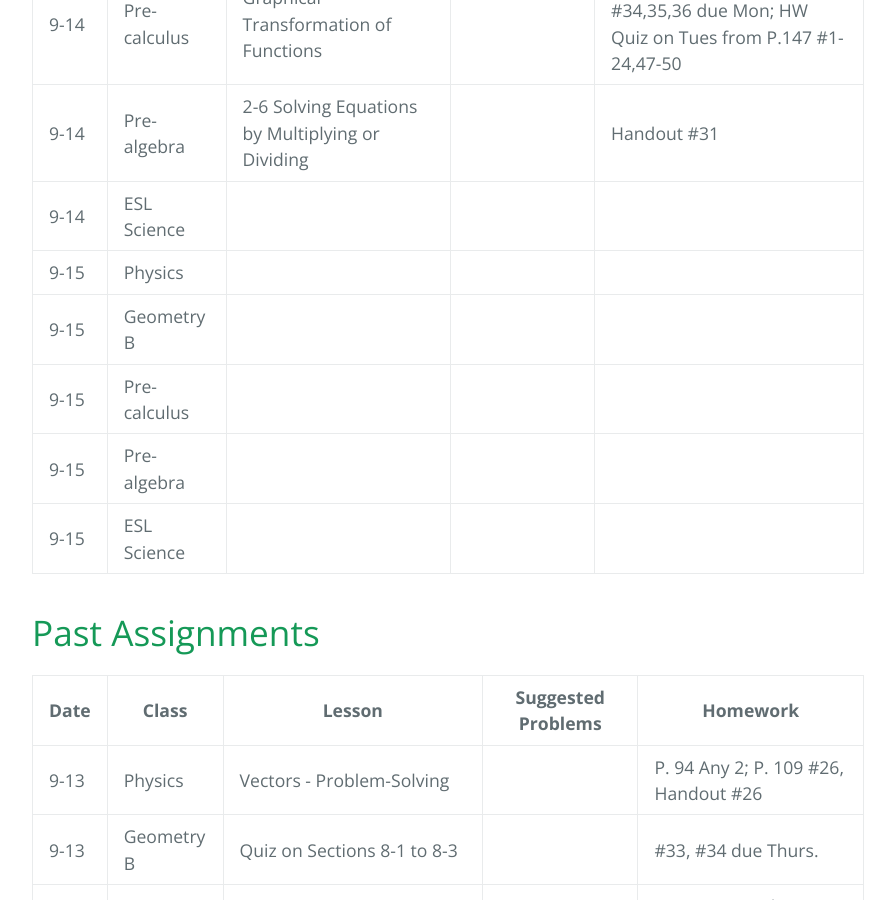
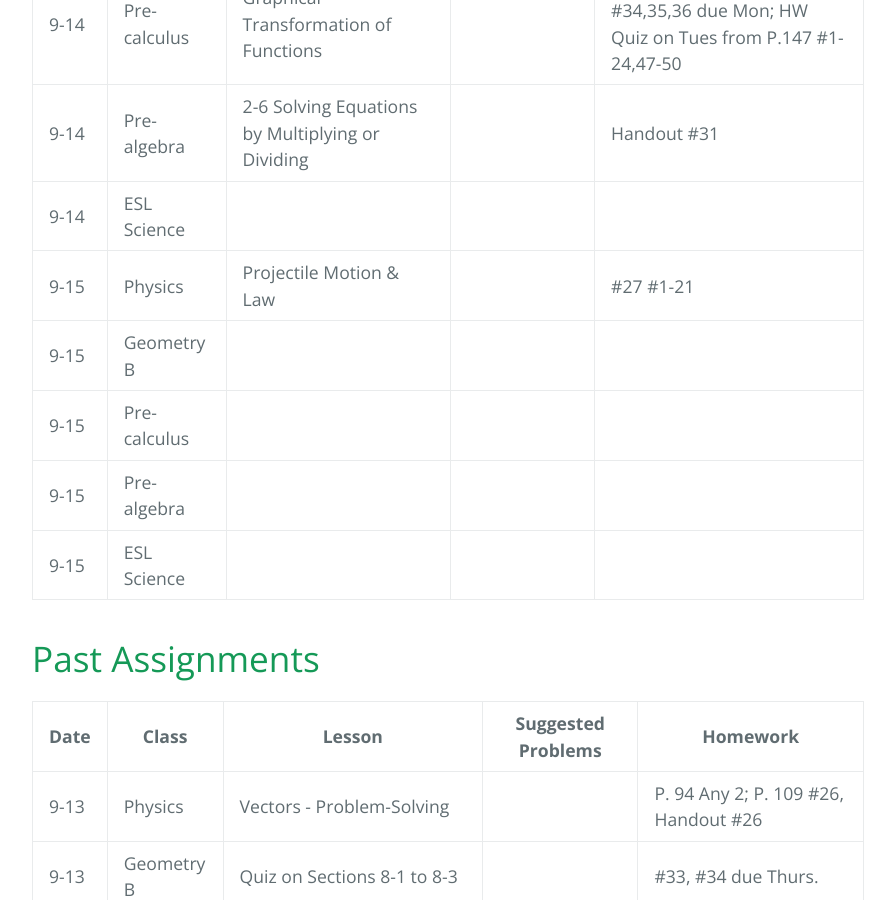
Before and after one commit to gpayoo/gpayoo, a Jekyll site: the page built from index.md, in a window 1280 px wide and 900 px high, scrolled down 842 px. Shown: the whole window, without its empty margins (192-1087 px from the left). Built offline with Jekyll 4.4.1, drawn with Linux system fonts in a browser that asks for light colours; our own code applies the rules of GitHub Pages for plain Markdown files.

Commit message:
Update index.md

```diff
--- a/index.md
+++ b/index.md
@@ -14,7 +14,7 @@ layout: default
 | 9-14 | Pre-calculus | Graphical Transformation of Functions | | #37 & 38 due tom; #34,35,36 due Mon; HW Quiz on Tues from P.147 #1-24,47-50
 | 9-14 | Pre-algebra | 2-6 Solving Equations by Multiplying or Dividing | | Handout #31
 | 9-14 | ESL Science |  |  |
-| 9-15 | Physics |  | |
+| 9-15 | Physics | Projectile Motion & Law | | #27 #1-21
 | 9-15 | Geometry B |  | | |
 | 9-15 | Pre-calculus |  | |
 | 9-15 | Pre-algebra | | |
```
